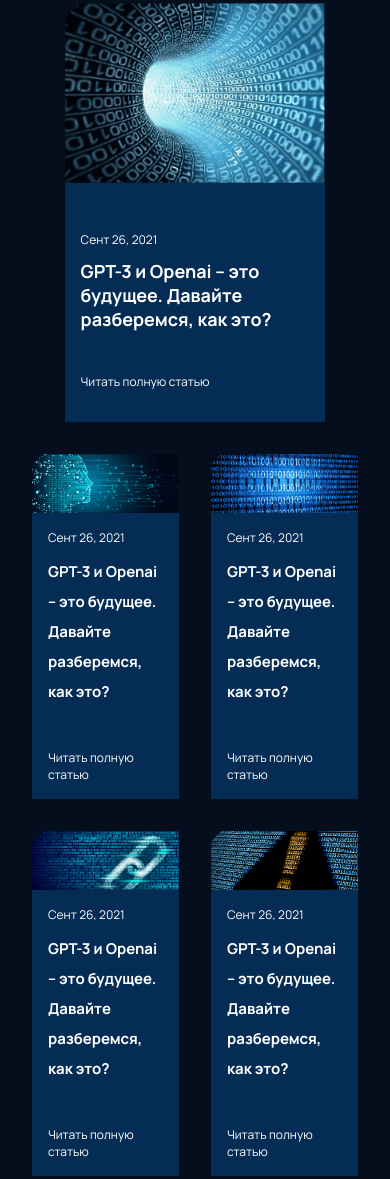
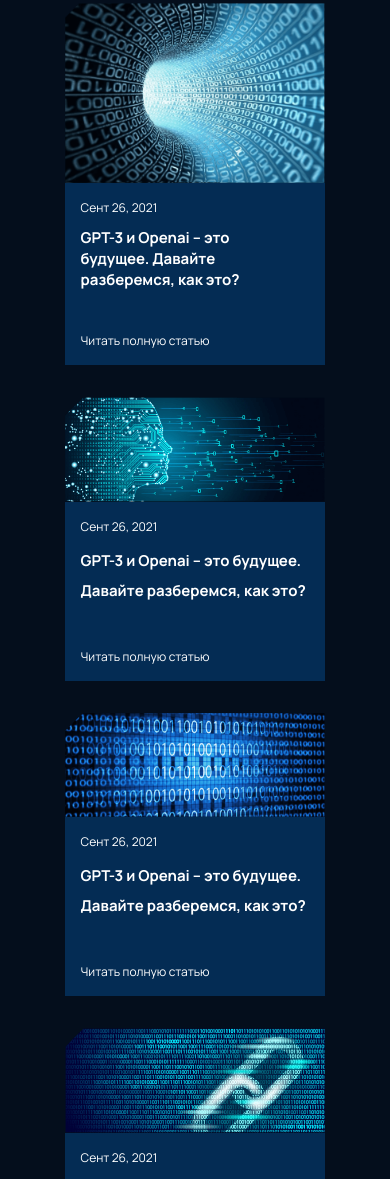
Before and after one commit to amgits71/AI_web, a plain HTML site: page gpt4/index.html in a window 390 px wide. Shown: the part 4431-5610 px from the top of the page. Drawn offline with Linux system fonts and the light colour scheme.

Commit message:
12.10.2023
Исправлены меню в подвале и страница "блога"

```diff
--- a/gpt4/css/styles.css
+++ b/gpt4/css/styles.css
@@ -673,7 +673,7 @@ p {
 }
 
 .blog_section .container_blog .read_all_article_left {
-  padding: 15.5rem 0 1rem 0;
+  margin-top: 15.5rem;
   color: #fff;
 }
 
@@ -952,7 +952,7 @@ p {
   }
 
   .blog_section .container_blog .read_all_article_left {
-    padding: 12.25rem 0 1rem 0
+    margin-top: 12.25rem;
   }
 
   .blog_section .container_blog_part_left .article_title_left {
@@ -991,7 +991,7 @@ p {
   }
 
   h3 {
-    font-size: 19px;
+    font-size: 20px;
   }
 
   .page {
@@ -1120,11 +1120,15 @@ p {
   }
 
   .blog_section .container_blog .read_all_article_left {
-    padding: 2rem 0 1rem 0;
+    margin-top: 5rem;
   }
 
   .footer_section .container_footer_main .container_footer_main_top {
     padding: 5rem 0;
+  }
+
+  .blog_section .container_blog_part_left .article_data {
+    margin: 0;
   }
 }
 
@@ -1267,4 +1271,26 @@ p {
   .exceed_expectations .exceed_expectations_right .right__container_2 .container_content {
     line-height: 1.5;
   }
+
+  .blog_section .container_blog .container_blog_part {
+    flex-direction: column;
+    align-items: center;
+  }
+
+  .blog_section .container_blog_part_left .article_title_left {
+    font-size: 15px;
+  }
+
+  .blog_section .container_blog .read_all_article_left {
+    margin-top: 2rem;
+  }
+
+  .footer_section .container_footer_main_bottom .container_footer_side {
+    flex-direction: column;
+    align-items: center;
+  }
+
+  .footer_section .container_footer_main_bottom .container_footer_side .column_footer_side {
+    align-items: center;
+  }
 }
```
